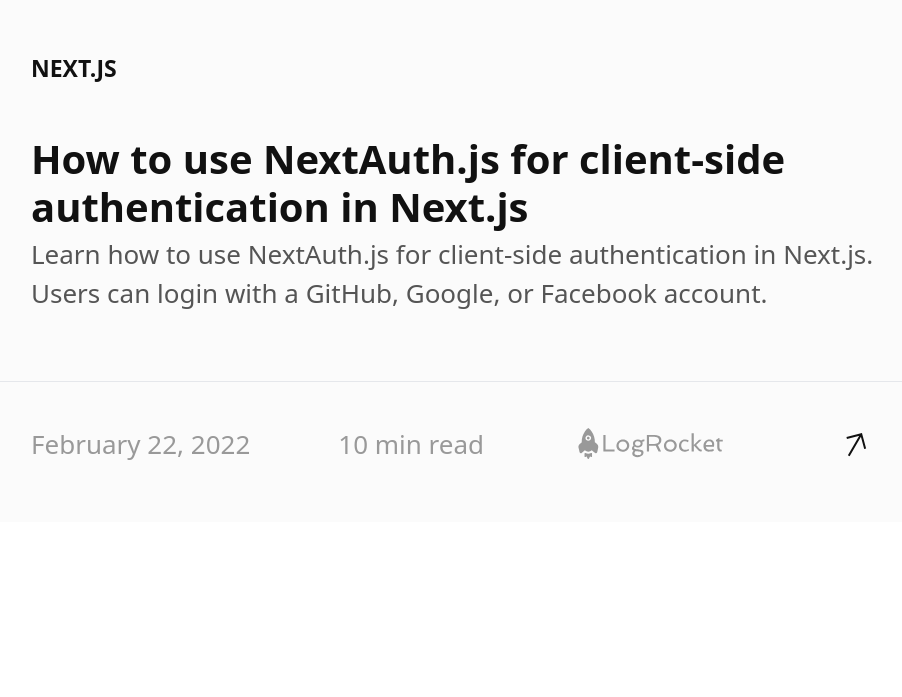
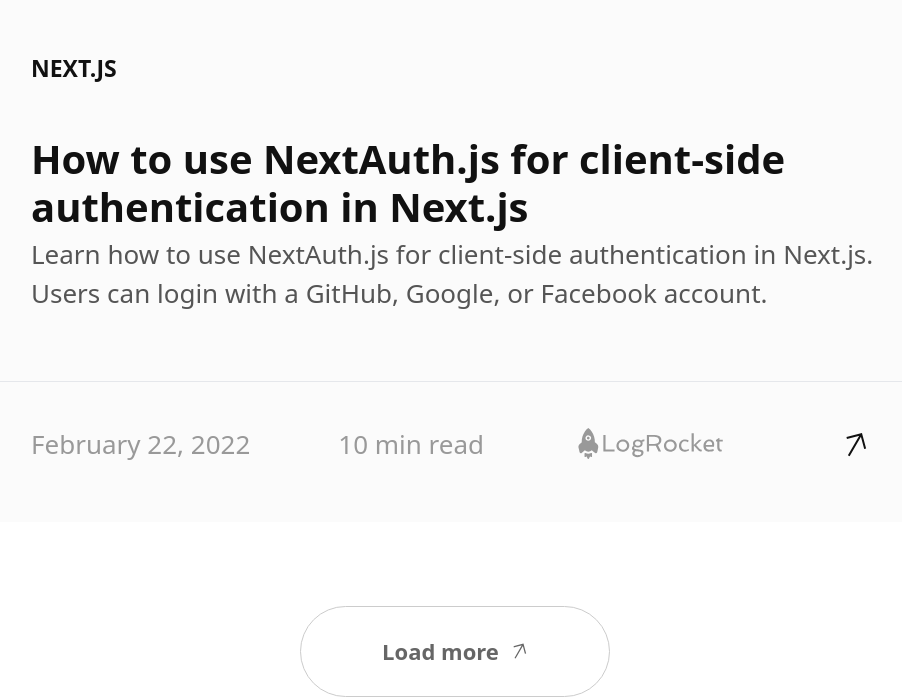
Before and after one commit to ejirocodes/portfolio-1, a Next.js app: page /articles in a window 1280 px wide. Shown: the part 2020-2717 px from the top of the page, without its empty margins (185-1087 px from the left). Before the commit the page ends 2542 px from the top, so only its background shows below. Built offline with nearby package versions, Linux system fonts and the light colour scheme.

Commit message:
add see more button

```diff
--- a/pages/articles.tsx
+++ b/pages/articles.tsx
@@ -24,6 +24,17 @@ const Article: NextPage = () => {
                         <CardArticle article={article} key={article.id} />
                     ))
                     }
+                    <div className="mx-auto flex md:mt-[84px] md:mb-[215px]">
+                        <button className="rounded-full border border-solid border-gray2 text-gray4 inline-flex items-center justify-center font-bold text-[22px] py-[28px] md:w-[310px] mx-auto">
+
+                            <span className="inline-block mr-[13px]">Load more</span>
+                            <svg width="16" height="16" viewBox="0 0 21 25" fill="none" xmlns="http://www.w3.org/2000/svg">
+                                <path d="M18.8887 15.7596L15.2491 2.17631L1.66576 5.81595M15.2491 2.17631L2.75098 23.8237L15.2491 2.17631Z" stroke="#666666" strokeWidth="2" strokeLinecap="square" />
+                            </svg>
+
+                        </button>
+
+                    </div>
                 </section>
             </main>
 
--- a/tailwind.config.js
+++ b/tailwind.config.js
@@ -7,6 +7,8 @@ module.exports = {
     extend: {
       colors: {
         dark: "#111111",
+        gray2: "#CCCCCC",
+        gray4: "#666666",
         gray5: "#555555",
         gray3: "#999999",
       },
```
